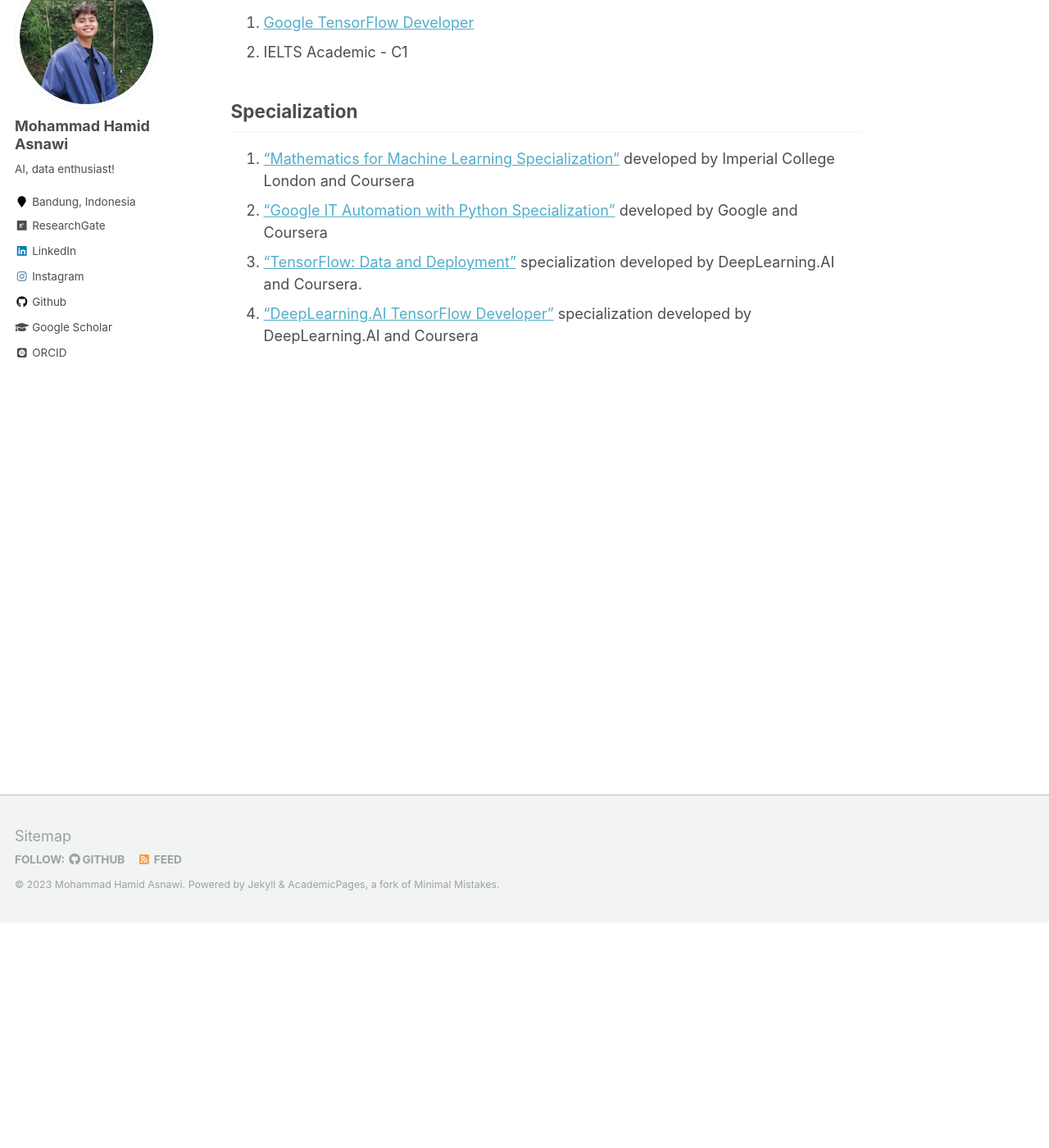
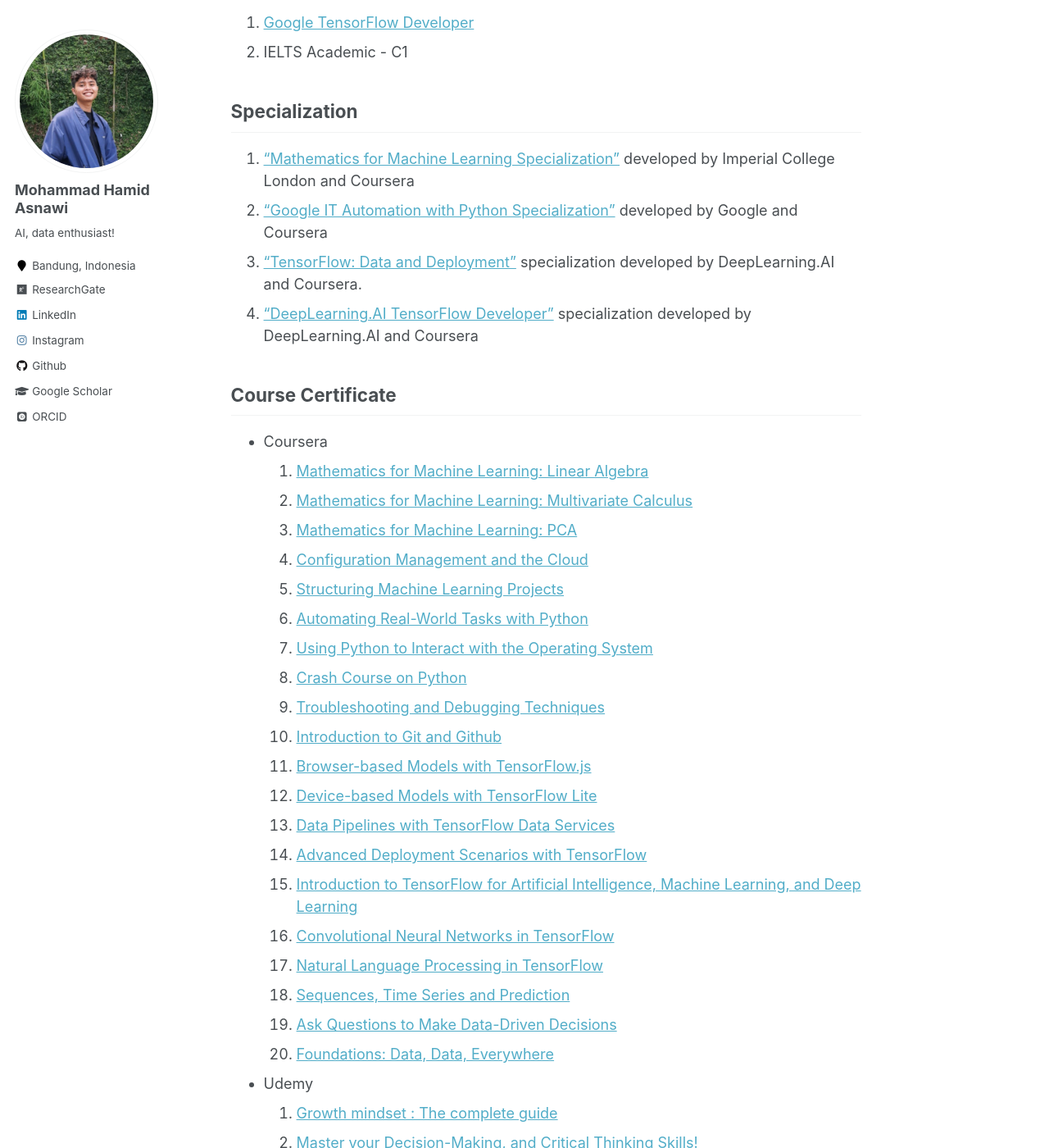
Before and after one commit to mhamidasn/mhamidasn.github.io, a Jekyll site: the page built from _pages/certification.md, in a window 1280 px wide and 1400 px high, scrolled down 275 px. Shown: the whole window at 82% size. Built offline with Jekyll 4.4.1, drawn with Linux system fonts in a browser that asks for light colours; some web fonts are replaced; some of the changed text lies outside the part shown.

Commit message:
update certificate page

```diff
--- a/_pages/certification.md
+++ b/_pages/certification.md
@@ -15,3 +15,49 @@
 2. [“Google IT Automation with Python Specialization”](https://www.coursera.org/account/accomplishments/specialization/certificate/BCDG283DDZA2) developed by Google and Coursera
 3. [“TensorFlow: Data and Deployment”](https://www.coursera.org/account/accomplishments/specialization/certificate/SFFGYAF3GB9M) specialization developed by DeepLearning.AI and Coursera.
 4. [“DeepLearning.AI TensorFlow Developer”](https://www.coursera.org/account/accomplishments/specialization/certificate/8D7QZYFZKK6C) specialization developed by DeepLearning.AI and Coursera
+<br>
+
+## Course Certificate
+* Coursera
+  1. [Mathematics for Machine Learning: Linear Algebra](https://www.coursera.org/account/accomplishments/certificate/KXVFS24ZBTH4)
+  2. [Mathematics for Machine Learning: Multivariate Calculus](https://www.coursera.org/account/accomplishments/certificate/DL5DEQGJWLJP)
+  3. [Mathematics for Machine Learning: PCA](https://www.coursera.org/account/accomplishments/certificate/R6PLQDY9SEG9)
+  4. [Configuration Management and the Cloud](https://www.coursera.org/account/accomplishments/certificate/E4CBLBXZ8CH8)
+  5. [Structuring Machine Learning Projects](https://www.coursera.org/account/accomplishments/certificate/AWNFKFK7RSKJ)
+  6. [Automating Real-World Tasks with Python](https://www.coursera.org/account/accomplishments/certificate/LDYEFUT2GEM9)
+  7. [Using Python to Interact with the Operating System](https://www.coursera.org/account/accomplishments/certificate/3GHSRGF6A68U)
+  8. [Crash Course on Python](https://www.coursera.org/account/accomplishments/certificate/JYLYJL4H6927)
+  9. [Troubleshooting and Debugging Techniques](https://www.coursera.org/account/accomplishments/certificate/49XYLDTC6YYQ)
+  10. [Introduction to Git and Github](https://www.coursera.org/account/accomplishments/certificate/FHF4P7DZUQH6)
+  11. [Browser-based Models with TensorFlow.js](https://www.coursera.org/account/accomplishments/certificate/LJQDRZNABHTM)
+  12. [Device-based Models with TensorFlow Lite](https://www.coursera.org/account/accomplishments/certificate/7MSCVVL2WW7A)
+  13. [Data Pipelines with TensorFlow Data Services](https://www.coursera.org/account/accomplishments/certificate/8WR6FFLA9JQK)
+  14. [Advanced Deployment Scenarios with TensorFlow](https://www.coursera.org/account/accomplishments/certificate/2BCFCZHJJ4NG)
+  15. [Introduction to TensorFlow for Artificial Intelligence, Machine Learning, and Deep Learning](https://www.coursera.org/account/accomplishments/certificate/LN79CFZJK2JF)
+  16. [Convolutional Neural Networks in TensorFlow](https://www.coursera.org/account/accomplishments/certificate/D8ZAXE7NVL3W)
+  17. [Natural Language Processing in TensorFlow](https://www.coursera.org/account/accomplishments/certificate/CHRPTHV7BTG6)
+  18. [Sequences, Time Series and Prediction](https://www.coursera.org/account/accomplishments/certificate/A37KJUSTA9PG)
+  19. [Ask Questions to Make Data-Driven Decisions](https://www.coursera.org/account/accomplishments/certificate/VX9DNMJ3X6G9)
+  20. [Foundations: Data, Data, Everywhere](https://www.coursera.org/account/accomplishments/certificate/SE7F3ZTLJQ8Y)
+* Udemy
+  1. [Growth mindset : The complete guide](https://www.udemy.com/certificate/UC-b2779964-5e1e-4ab6-ab26-af97929597eb/)
+  2. [Master your Decision-Making, and Critical Thinking Skills!](https://www.udemy.com/certificate/UC-2d17d250-21f3-4a18-adb0-cd99f0842720/)
+  3. [Introduction to Agile : Scrum and Kanban](https://www.udemy.com/certificate/UC-27b571d6-2e31-4e10-ae10-f1387e475322/)
+  4. [Work From Home: Where to Start and How to Succeed](https://www.udemy.com/certificate/UC-3df26cd1-4a42-4e35-8be2-61741bd6100d/)
+  5. [Data Integration Fundamentals](https://www.udemy.com/certificate/UC-14ba33df-d7f9-4fcd-b134-461c9d757c85/)
+  6. [Python for Statistical Analysis](https://www.udemy.com/certificate/UC-3b55a2d2-98b3-4731-888a-ad6ce7b863df/)
+  7. [R Programming A-Z™: R For Data Science With Real Exercises!](https://www.udemy.com/certificate/UC-4091878d-85d4-4bdd-a1bf-cf5d38b241bc/)
+  8. [Statistics for Data Science and Business Analysis](https://www.udemy.com/certificate/UC-1cb623d8-7d07-4ade-a9f1-57bb009a6920/)
+* Progate
+  1. [SQL Course](https://progate.com/course_certificate/5ecd980aqwtwui)
+  2. [Python Course](https://progate.com/course_certificate/fed08514qwpa42)
+  3. [Git Course](https://progate.com/course_certificate/c6247c63qwqflm)
+  4. [Command Line Course](https://progate.com/course_certificate/8f502c6fqwqds8)
+* Dicoding
+  1. [Memulai Pemrograman Dengan Python](https://www.dicoding.com/certificates/NVP71DOD4PR0)
+  2. [Belajar Dasar Git dengan GitHub](https://www.dicoding.com/certificates/1RXYYR053XVM)
+* DQLab
+  1. [Introduction to Data Science with Python](https://academy.dqlab.id/Certificate_check/result/DQLABINTP1LLTKIS#mycertificate)
+  2. [Introduction to Data Science with R](https://academy.dqlab.id/Certificate_check/result/DQLABBGINRCBCCVV#mycertificate)
+  3. [Quiz Basic Analytics](https://academy.dqlab.id/Certificate_check/result/DQLABQBDA1PCFPKC#mycertificate)
+  4. [Quiz Basic Excel](https://academy.dqlab.id/Certificate_check/result/DQLABQEDP1AOROLS#mycertificate)
```
